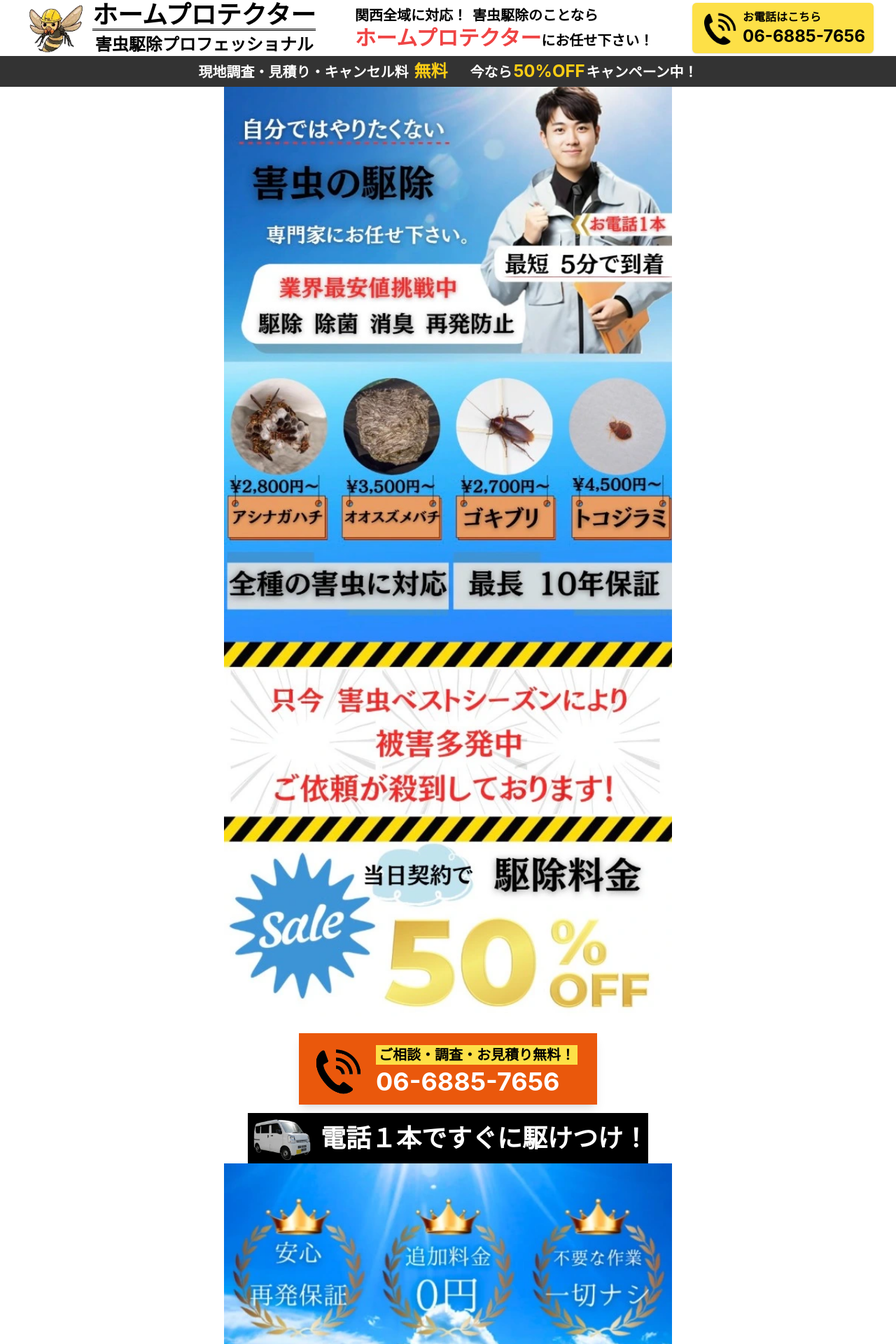
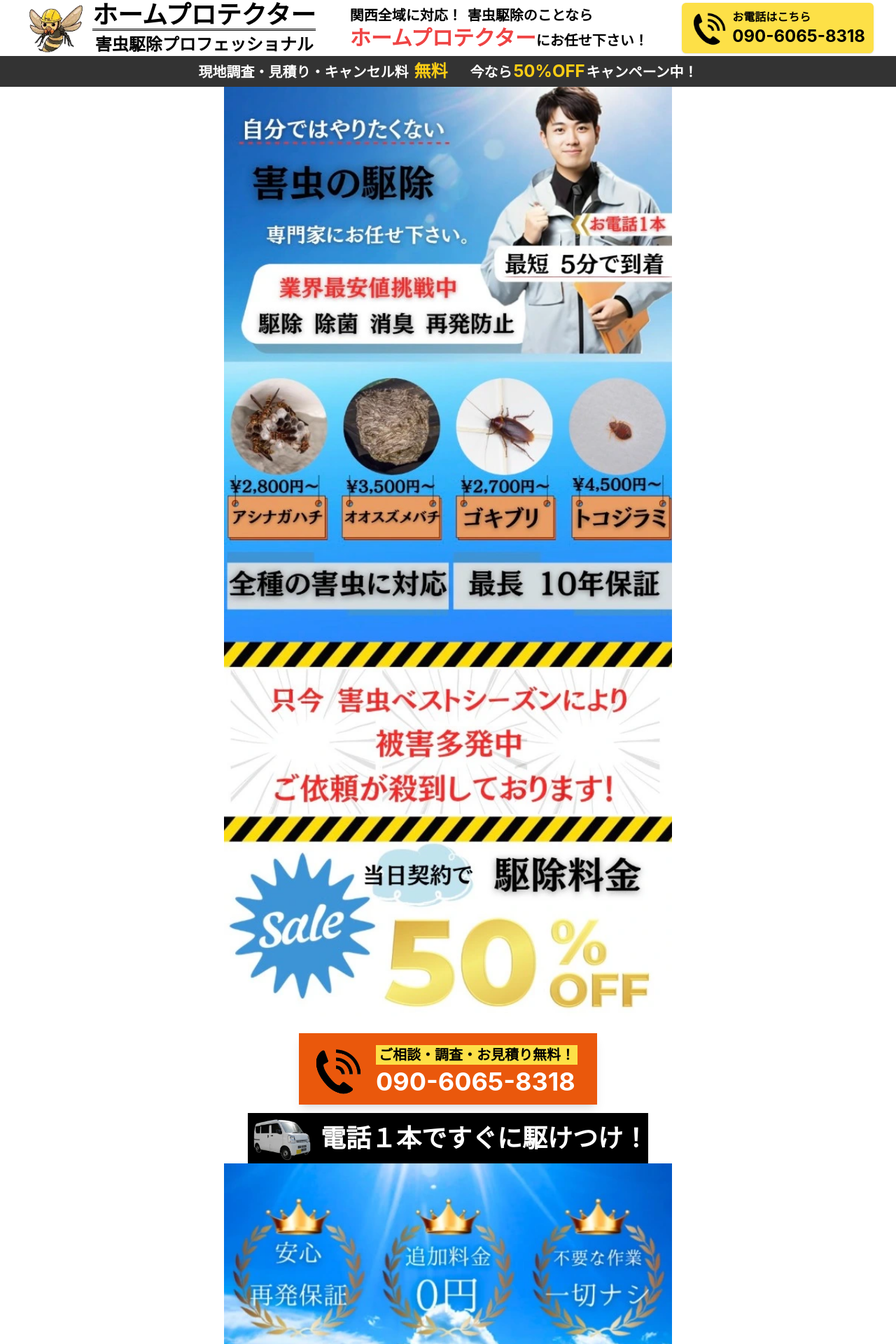
Before and after one commit to ss1119/gaityu-kujo-han, a React (Create React App) app: page / in a window 1280 px wide. Shown: the top 1920 px of the page at 70% size. Built offline with nearby package versions, Linux system fonts and the light colour scheme.

Commit message:
電話番号切り替えのロジック修正

```diff
--- a/src/components/parts/Call.tsx
+++ b/src/components/parts/Call.tsx
@@ -6,7 +6,7 @@ export const Call = () => {
   return (
     <div className="relative bg-white">
       <div className="flex justify-center lg:hidden my-2 md:my-4 custom-animation">
-        {(9 <= hour && hour < 19) || dayOfWeek !== 6 ? (
+        {9 <= hour && hour < 19 && dayOfWeek !== 6 ? (
           <a href="tel:0668857656">
             <div className="flex items-center shadow-lg bg-orange-600 pr-7 pl-3 pt-2 pb-1 xs:py-1 xs:pr-4 xs:pl-2 hover:bg-orange-500 active:scale-95">
               <img
@@ -63,7 +63,7 @@ export const Call = () => {
       <div className="hidden lg:flex justify-center items-center mt-3 px-10">
         <div className="flex-row">
           <div className="flex justify-center pt-3">
-            {(9 <= hour && hour < 19) || dayOfWeek !== 6 ? (
+            {9 <= hour && hour < 19 && dayOfWeek !== 6 ? (
               <a href="tel:0668857656">
                 <div className="flex items-center shadow-lg bg-orange-600 pr-7 pl-3 pt-2 pb-1 hover:bg-orange-500 active:scale-95">
                   <img
--- a/src/components/parts/Footer.tsx
+++ b/src/components/parts/Footer.tsx
@@ -15,7 +15,7 @@ export const Footer = () => {
         </div>
         <div className="flex items-center justify-between">
           <div className="w-7/12 bg-white shadow-2xl mr-4 md:mr-10">
-            {(9 <= hour && hour < 19) || dayOfWeek !== 6 ? (
+            {(9 <= hour && hour < 19) && dayOfWeek !== 6 ? (
               <a
                 href="tel:0668857656"
                 className="flex items-center justify-center h-14 pr-3 xs:h-10 md:h-20"
--- a/src/components/parts/Header.tsx
+++ b/src/components/parts/Header.tsx
@@ -36,7 +36,7 @@ export const Header = () => {
             にお任せ下さい！
           </p>
         </div>
-        {(9 <= hour && hour < 19) || dayOfWeek !== 6 ? (
+        {9 <= hour && hour < 19 && dayOfWeek !== 6 ? (
           <a href="tel:0668857656" className="hidden lg:flex mr-8">
             <div className="flex items-center shadow bg-yellow-300 rounded-md pr-3 pl-2 py-1">
               <img
@@ -70,7 +70,7 @@ export const Header = () => {
           </a>
         )}
         <div className="flex xs:w-24 lg:hidden">
-          {(9 <= hour && hour < 19) || dayOfWeek !== 6 ? (
+          {9 <= hour && hour < 19 && dayOfWeek !== 6 ? (
             <a
               href="tel:0668857656"
               className="bg-yellow-300 bg-opacity-80 shadow rounded p-0.5 ml-3 mr-1"
--- a/src/components/parts/RequestButton.tsx
+++ b/src/components/parts/RequestButton.tsx
@@ -5,7 +5,7 @@ export const RequestButton = () => {
   const dayOfWeek = getDayOfWeek();
   return (
     <>
-      {(9 <= hour && hour < 19) || dayOfWeek !== 6 ? (
+      {9 <= hour && hour < 19 && dayOfWeek !== 6 ? (
         <a href="tel:0668857656">
           <img
             src="assets/call.webp"
```
